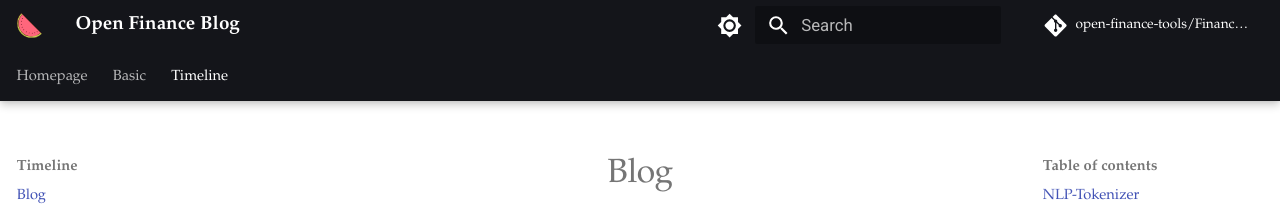
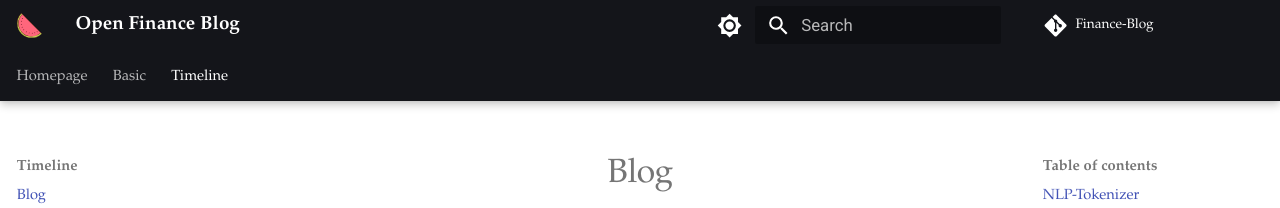
Before and after one commit to open-finance-tools/Finance-Blog, an MkDocs documentation site: the page built from docs/Timeline/index.md, in a window 1280 px wide. Shown: the top 208 px of the page. Built offline with MkDocs 1.6.1 and Material for MkDocs 9.7.7, drawn with Linux system fonts in a browser that asks for light colours; comment, search, counter and statistics services are not loaded.

Commit message:
auto update

```diff
--- a/mkdocs.yml
+++ b/mkdocs.yml
@@ -3,7 +3,7 @@ site_name: Open Finance Blog
 site_url: https://open-finance-tools.github.io/Finance-Blog
 
 repo_url: https://github.com/open-finance-tools/Finance-Blog
-repo_name: open-finance-tools/Finance-Blog
+repo_name: Finance-Blog
 
 extra_css:
   - stylesheets/extra.css
--- a/style_settings.yml
+++ b/style_settings.yml
@@ -3,7 +3,7 @@ site_name: Open Finance Blog
 site_url: https://open-finance-tools.github.io/Finance-Blog
 
 repo_url: https://github.com/open-finance-tools/Finance-Blog
-repo_name: open-finance-tools/Finance-Blog
+repo_name: Finance-Blog
 
 extra_css:
   - stylesheets/extra.css
```
